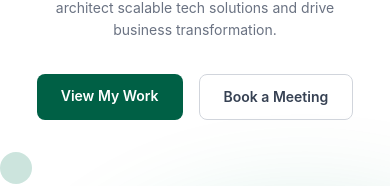
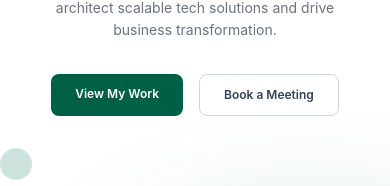
Before and after one commit to nahianeasytechx/portfolio, a React (Vite) app: page / in a window 390 px wide. Shown: the part 237-423 px from the top of the page. Built offline with nearby package versions, Linux system fonts and the light colour scheme.

Commit message:
changed hero buttonsJ

```diff
--- a/src/components/Hero.jsx
+++ b/src/components/Hero.jsx
@@ -19,13 +19,13 @@ const Hero = () => {
             <div className="flex justify-center lg:justify-start gap-4">
               <a
                 href="#project"
-                className="text-center  bg-emerald-800 text-white md:text-xs lg:text-sm font-semibold px-6 py-3 rounded-lg hover:bg-emerald-700 transition-colors text-sm"
+                className="text-center  bg-emerald-800 text-white text-xs md:text-xs lg:text-sm font-semibold px-6 py-3 rounded-lg hover:bg-emerald-700 transition-colors text-sm"
               >
                 View My Work
               </a>
               <a
                 href="#contact"
-                className="border border-gray-300 text-gray-700 font-semibold px-6 py-3 rounded-lg hover:border-emerald-700 hover:text-emerald-700 transition-colors text-sm"
+                className="border border-gray-300 text-gray-700 text-xs md:text-xs lg:text-sm  font-semibold px-6 py-3 rounded-lg hover:border-emerald-700 hover:text-emerald-700 transition-colors text-sm"
               >
                 Book a Meeting
               </a>
```
